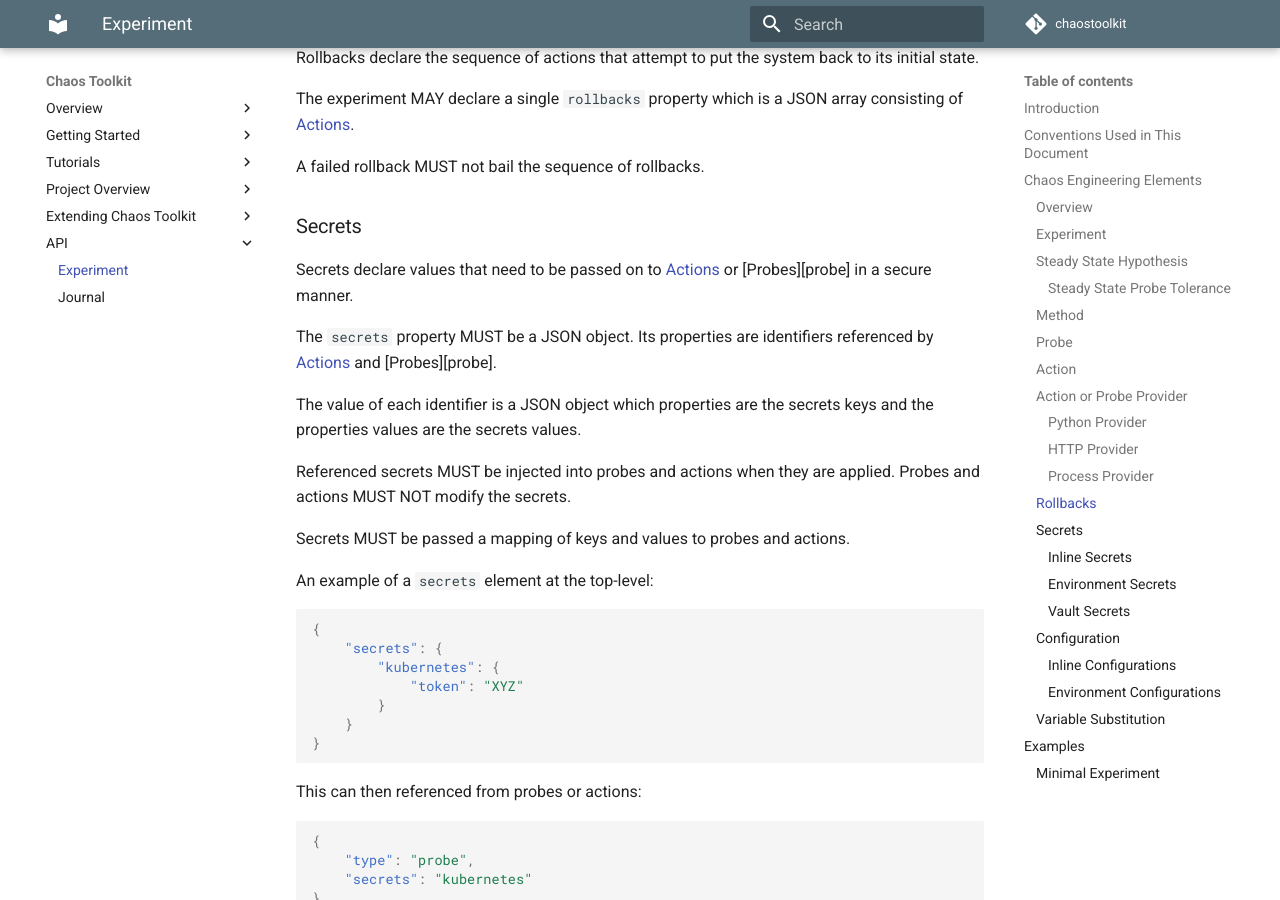
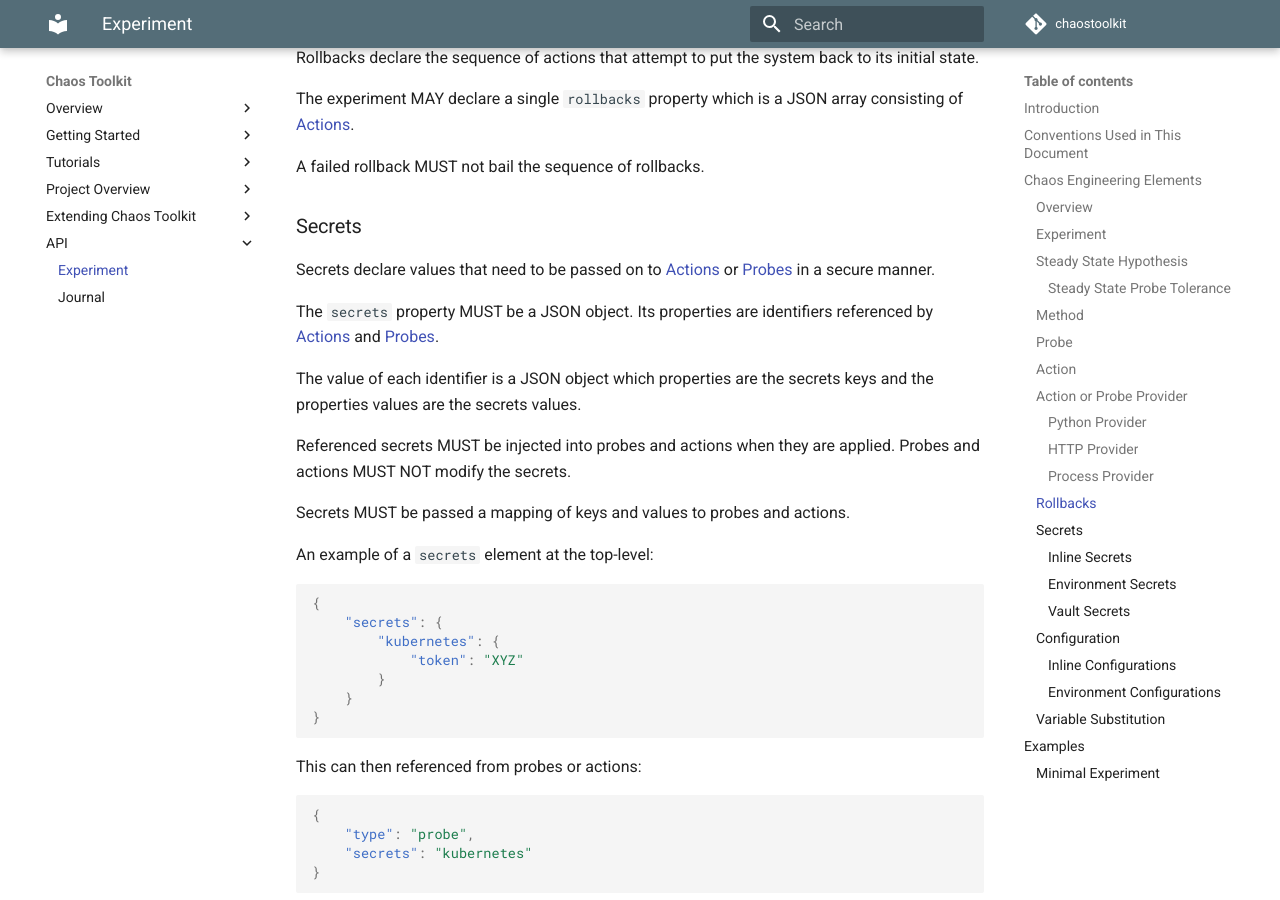
Before and after one commit to chaostoolkit/chaostoolkit-documentation, an MkDocs documentation site: the page built from sources/api/experiment.md, in a window 1280 px wide and 900 px high, scrolled down 8277 px. Built offline with MkDocs 1.6.1 and Material for MkDocs 9.7.7, drawn with Linux system fonts in a browser that asks for light colours; comment, search, counter and statistics services are not loaded; old or Windows-style settings are respelled for this version of MkDocs; some of the changed lines change nothing that is shown; some of the changed text lies outside the part shown.

Commit message:
Fix experiment.md markdown errors (#13)
Signed-off-by: Simon Johansson <simj91@gmail.com>

```diff
--- a/sources/api/experiment.md
+++ b/sources/api/experiment.md
@@ -408,10 +408,10 @@ A failed rollback MUST not bail the sequence of rollbacks.
 ### Secrets
 
 Secrets declare values that need to be passed on to [Actions][action] or
-[Probes][probe] in a secure manner.
+[Probes][pb] in a secure manner.
 
-The ̀`secrets` property MUST be a JSON object. Its properties are identifiers
-referenced by [Actions][action] and [Probes][probe].
+The `secrets` property MUST be a JSON object. Its properties are identifiers
+referenced by [Actions][action] and [Probes][pb].
 
 The value of each identifier is a JSON object which properties are the secrets
 keys and the properties values are the secrets values.
@@ -490,7 +490,7 @@ string.
 ### Configuration
 
 Configuration is meant to provide runtime values to [actions][action] and
-[probes][probe].
+[probes][pb].
 
 The `configuration` element MUST be a JSON object. The value of each property
 MUST be a JSON string or object which properties are considered the
```
